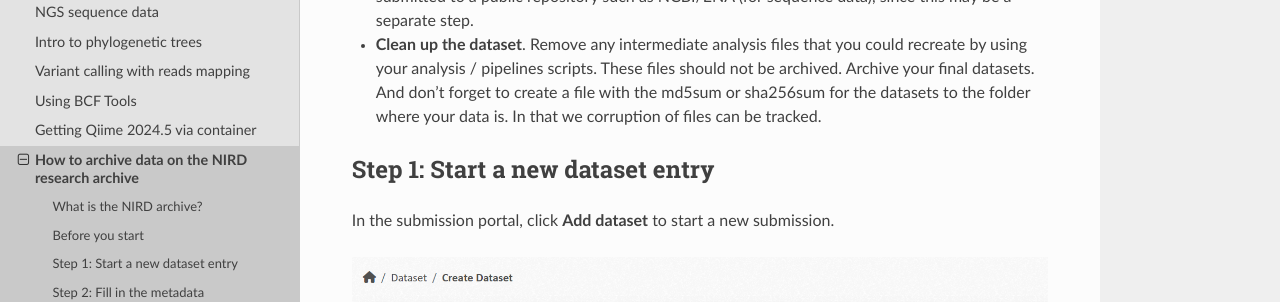
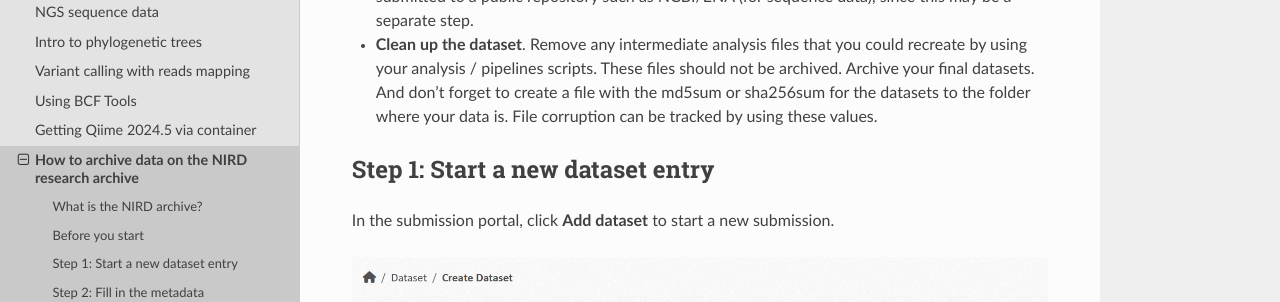
Before and after one commit to NorwegianVeterinaryInstitute/nvi-documentation, a Sphinx documentation site: the page built from docs/source/tutorials/13-nra_tutorial.md, in a window 1280 px wide and 900 px high, scrolled down 690 px. Shown: the part 223-525 px from the top of the window. Built offline with Sphinx 7.4.7 and the Read the Docs theme 3.1.0, drawn with Linux system fonts in a browser that asks for light colours; pages that are not in the unit, such as notebooks, are missing from menus.

Commit message:
Apply suggestion from @hkaspersen
Co-authored-by: Håkon Pedersen Kaspersen <35805211+hkaspersen@users.noreply.github.com>

```diff
--- a/docs/source/tutorials/13-nra_tutorial.md
+++ b/docs/source/tutorials/13-nra_tutorial.md
@@ -19,7 +19,7 @@ The NIRD Research Data Archive is a place to store datasets — for example old
 
 - **Identify the dataset** you want to archive, and note where it is stored (e.g. on NIRD `datalake`/`datapeak`) and its size.
 - **Ask permission from the data owner(s)/original project members** before archiving their data, especially if you are not the sole owner. Also check with them whether the data should also be submitted to a public repository such as NCBI/ENA (for sequence data), since this may be a separate step.
-- **Clean up the dataset**. Remove any intermediate analysis files that you could recreate by using your analysis / pipelines scripts. These files should not be archived. Archive your final datasets. And don't forget to create a file with the md5sum or sha256sum for the datasets to the folder where your data is. In that we corruption of files can be tracked.
+- **Clean up the dataset**. Remove any intermediate analysis files that you could recreate by using your analysis / pipelines scripts. These files should not be archived. Archive your final datasets. And don't forget to create a file with the md5sum or sha256sum for the datasets to the folder where your data is. File corruption can be tracked by using these values.
 
 ## Step 1: Start a new dataset entry
 
```
